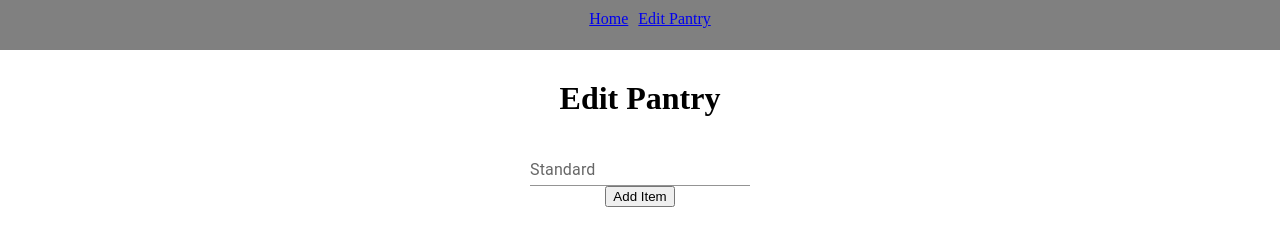
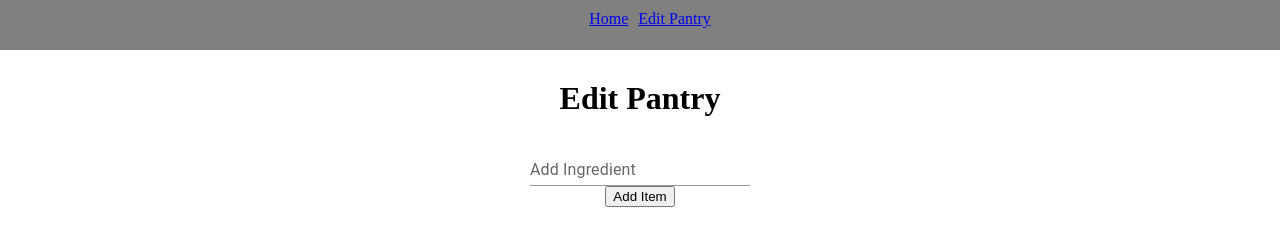
Before and after one commit to AshlandWest/recipie_finder, a React (Create React App) app: page /EditPantry in a window 1280 px wide. Shown: the top 229 px of the page. Built offline with nearby package versions, Linux system fonts and the light colour scheme; no server answers.

Commit message:
Create remove function for pantry items

```diff
--- a/src/components/EditPantry.jsx
+++ b/src/components/EditPantry.jsx
@@ -23,6 +23,13 @@ const EditPantry = () => {
     }
   };
 
+  const removeItem = (item) => {
+    const output = [...storage];
+    const itemIndex = output.indexOf(item);
+    output.splice(itemIndex);
+    setStorage(output);
+  };
+
   useEffect(() => {
     localStorage.setItem("ingredients", JSON.stringify(storage));
   }, [storage]);
@@ -30,7 +37,7 @@ const EditPantry = () => {
   return (
     <div id="edit-pantry">
       <h1>Edit Pantry</h1>
-      <TextField id="ingrdntField" label="Standard" variant="standard" />
+      <TextField id="ingrdntField" label="Add Ingredient" variant="standard" />
       <br />
       <button id="addItemButton" onClick={addItem}>
         Add Item
```
